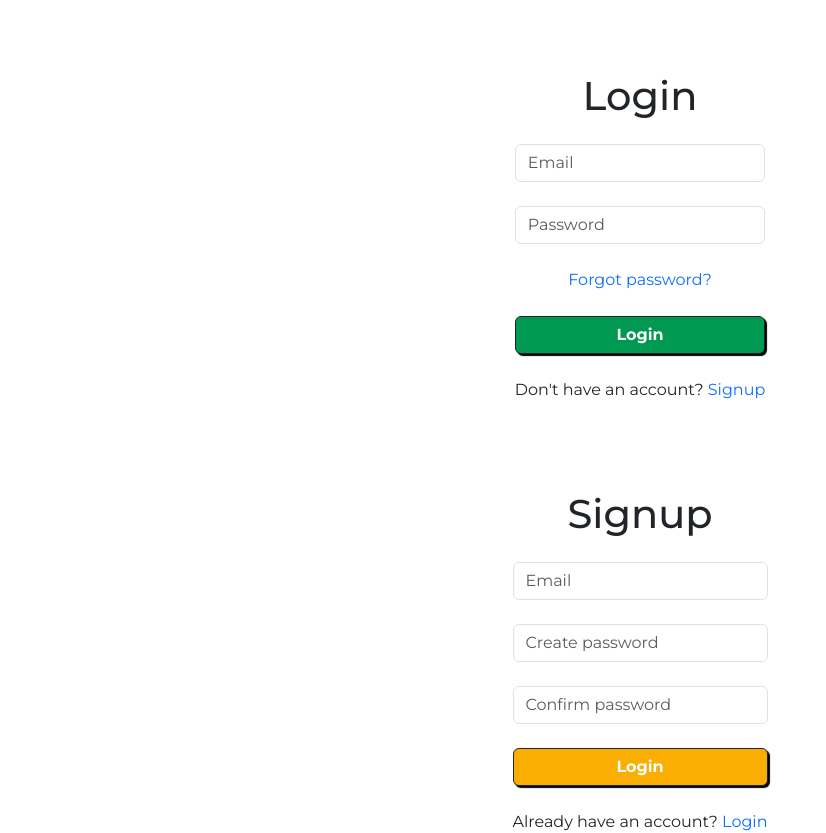
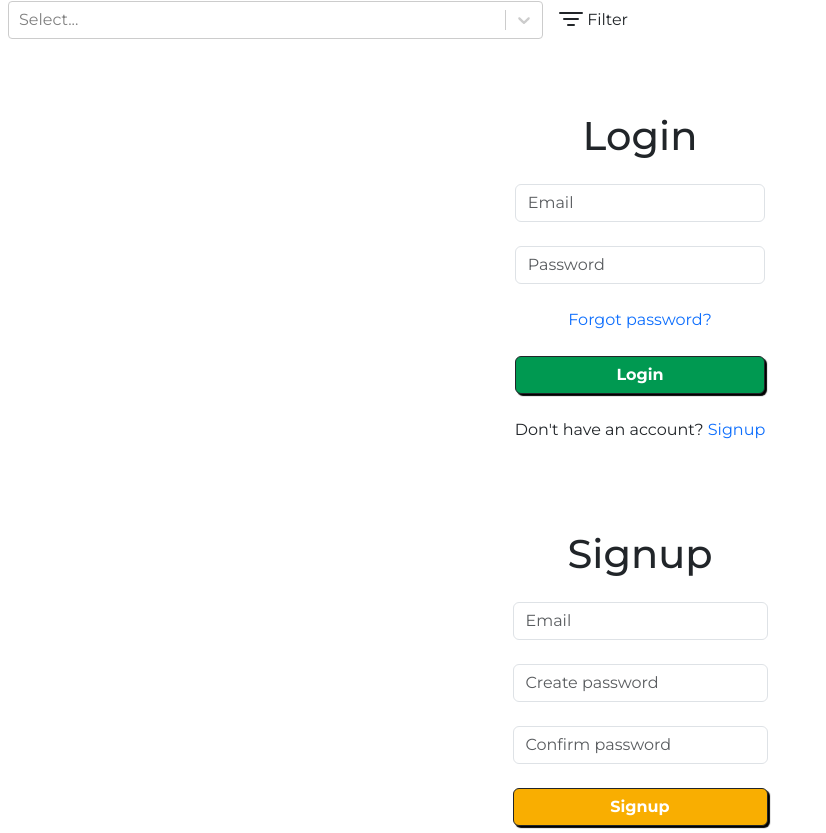
Before and after one commit to kiiril/GiftFlow, a React (Create React App) app in the folder frontend/: page / in a window 1280 px wide. Shown: the top 833 px of the page, without its empty margins (0-826 px from the left). Built offline with nearby package versions, Linux system fonts and the light colour scheme.

Commit message:
Design filter bar for main page

```diff
--- a/frontend/package.json
+++ b/frontend/package.json
@@ -3,11 +3,14 @@
   "version": "0.1.0",
   "private": true,
   "dependencies": {
+    "@emotion/react": "^11.13.0",
+    "@emotion/styled": "^11.13.0",
     "@fortawesome/fontawesome-svg-core": "^6.6.0",
     "@fortawesome/free-brands-svg-icons": "^6.6.0",
     "@fortawesome/free-regular-svg-icons": "^6.6.0",
     "@fortawesome/free-solid-svg-icons": "^6.6.0",
     "@fortawesome/react-fontawesome": "^0.2.2",
+    "@mui/material": "^5.16.6",
     "@testing-library/jest-dom": "^5.17.0",
     "@testing-library/react": "^13.4.0",
     "@testing-library/user-event": "^13.5.0",
@@ -15,6 +18,7 @@
     "react": "^18.3.1",
     "react-dom": "^18.3.1",
     "react-scripts": "5.0.1",
+    "react-select": "^5.8.0",
     "sass": "^1.77.8",
     "web-vitals": "^2.1.4"
   },
--- a/frontend/src/App.js
+++ b/frontend/src/App.js
@@ -3,13 +3,14 @@ import Login from "./pages/Login";
 import Signup from "./pages/Signup";
 import PostCard from "./components/PostCard";
 import React from "react";
+import FilterBar from "./components/FilterBar";
 
 function App() {
     return (
         <div>
+            <FilterBar/>
             <Login/>
             <Signup/>
-            <PostCard/>
             <PostCard/>
         </div>
     );
--- /dev/null
+++ b/frontend/src/components/FilterBar.jsx
@@ -0,0 +1,45 @@
+import React from 'react';
+import Select from "react-select";
+import makeAnimated from 'react-select/animated';
+import FilterForm from "./FilterForm";
+
+
+const FilterBar = () => {
+
+    const options = [
+        {value: 'chocolate', label: 'Chocolate'},
+        {value: 'strawberry', label: 'Strawberry'},
+        {value: 'vanilla', label: 'Vanilla'}
+    ];
+
+    const animatedComponents = makeAnimated();
+
+    return (
+        // TODO: add colors styling for select
+        <div>
+            <div className="d-flex justify-content-between align-items-center w-50">
+                <Select
+                    options={options}
+                    isMulti
+                    closeMenuOnSelect={false}
+                    components={animatedComponents}
+                    className="w-100 mx-2"
+                />
+                <button className="btn d-flex align-items-center border-0 p-1 me-2" type="button"
+                        data-bs-toggle="collapse" data-bs-target="#filters" aria-expanded="false"
+                        aria-controls="filters">
+                    <svg xmlns="http://www.w3.org/2000/svg" width="32" height="32" fill="currentColor"
+                         className="bi bi-filter"
+                         viewBox="0 0 16 16">
+                        <path
+                            d="M6 10.5a.5.5 0 0 1 .5-.5h3a.5.5 0 0 1 0 1h-3a.5.5 0 0 1-.5-.5m-2-3a.5.5 0 0 1 .5-.5h7a.5.5 0 0 1 0 1h-7a.5.5 0 0 1-.5-.5m-2-3a.5.5 0 0 1 .5-.5h11a.5.5 0 0 1 0 1h-11a.5.5 0 0 1-.5-.5"/>
+                    </svg>
+                    Filter
+                </button>
+            </div>
+            <FilterForm/>
+        </div>
+    );
+};
+
+export default FilterBar;
--- /dev/null
+++ b/frontend/src/components/FilterForm.jsx
@@ -0,0 +1,62 @@
+import React from 'react';
+import {Rating, Slider, TextField} from "@mui/material";
+import Select from "react-select";
+import SubmitButton from "./SubmitButton";
+
+const FilterForm = () => {
+    const options = [
+        {value: 'chocolate', label: 'Chocolate'},
+        {value: 'strawberry', label: 'Strawberry'},
+        {value: 'vanilla', label: 'Vanilla'}
+    ];
+
+    const [value, setValue] = React.useState([20, 37]);
+    const handleChange = (event, newValue) => {
+        setValue(newValue);
+        setMinValue(newValue[0]);
+        setMaxValue(newValue[1]);
+    };
+
+    const [minValue, setMinValue] = React.useState("");
+    const [maxValue, setMaxValue] = React.useState("");
+    const handleMinChange = (event) => {
+        setMinValue(event.target.value);
+        setValue([event.target.value, maxValue]);
+    }
+    const handleMaxChange = (event) => {
+        setMaxValue(event.target.value);
+        setValue([minValue, event.target.value]);
+    }
+
+    return (
+        <form className="collapse m-auto w-50 border border-1 rounded mt-2" id="filters">
+            <Select
+                options={options}
+                isMulti
+                closeMenuOnSelect={false}
+                placeholder={"Location"}
+                className="m-3"
+            />
+            <div className="d-flex align-items-center m-3">
+                <TextField value={minValue} onChange={handleMinChange} id="standard-basic" placeholder="Min" variant="standard"/>
+                <Slider
+                    getAriaLabel={() => 'Temperature range'}
+                    value={value}
+                    onChange={handleChange}
+                    valueLabelDisplay="on"
+                    className="mx-4"
+                />
+                <TextField value={maxValue} onChange={handleMaxChange} id="standard-basic" placeholder="Max" variant="standard" />
+            </div>
+            <div className="d-flex align-items-center m-3">
+                Rating higher than:
+                <Rating/>
+            </div>
+            <div className="m-3">
+                <SubmitButton color={"#ec644b"}>Clear</SubmitButton>
+            </div>
+        </form>
+    );
+};
+
+export default FilterForm;
--- a/frontend/src/components/SubmitButton.jsx
+++ b/frontend/src/components/SubmitButton.jsx
@@ -1,13 +1,13 @@
 import React from 'react';
 
-const SubmitButton = ({color}) => {
+const SubmitButton = ({children, color}) => {
     return (
         <button
             className="btn border border-dark btn-shadow text-white fw-bold w-100"
             type="submit"
             style={{backgroundColor: color}}
         >
-            Login
+            {children}
         </button>
     );
 };
--- a/frontend/src/index.js
+++ b/frontend/src/index.js
@@ -1,4 +1,5 @@
 import 'bootstrap/dist/css/bootstrap.css';
+import 'bootstrap/dist/js/bootstrap.bundle';
 import React from 'react';
 import ReactDOM from 'react-dom/client';
 import './index.css';
--- a/frontend/src/pages/Login.jsx
+++ b/frontend/src/pages/Login.jsx
@@ -18,7 +18,7 @@ const Login = () => {
                     <a href="#" className="text-decoration-none">Forgot password?</a>
                 </div>
                 <div className="mb-4">
-                    <SubmitButton color={"#009951"}/>
+                    <SubmitButton color={"#009951"}>Login</SubmitButton>
                 </div>
                 <p className="text-center">
                     Don't have an account?
--- a/frontend/src/pages/Signup.jsx
+++ b/frontend/src/pages/Signup.jsx
@@ -18,7 +18,7 @@ const Signup = () => {
                     <input className="form-control" type="password" placeholder="Confirm password"/>
                 </div>
                 <div className="mb-4">
-                    <SubmitButton color={"#F9AE01"}/>
+                    <SubmitButton color={"#F9AE01"}>Signup</SubmitButton>
                 </div>
                 <p className="text-center">
                     Already have an account?
```
Also changed, not shown: frontend/src/components/Rating.jsx (added, +16 -0 lines), 1 other file (tests, documents, lock files or other folders).
